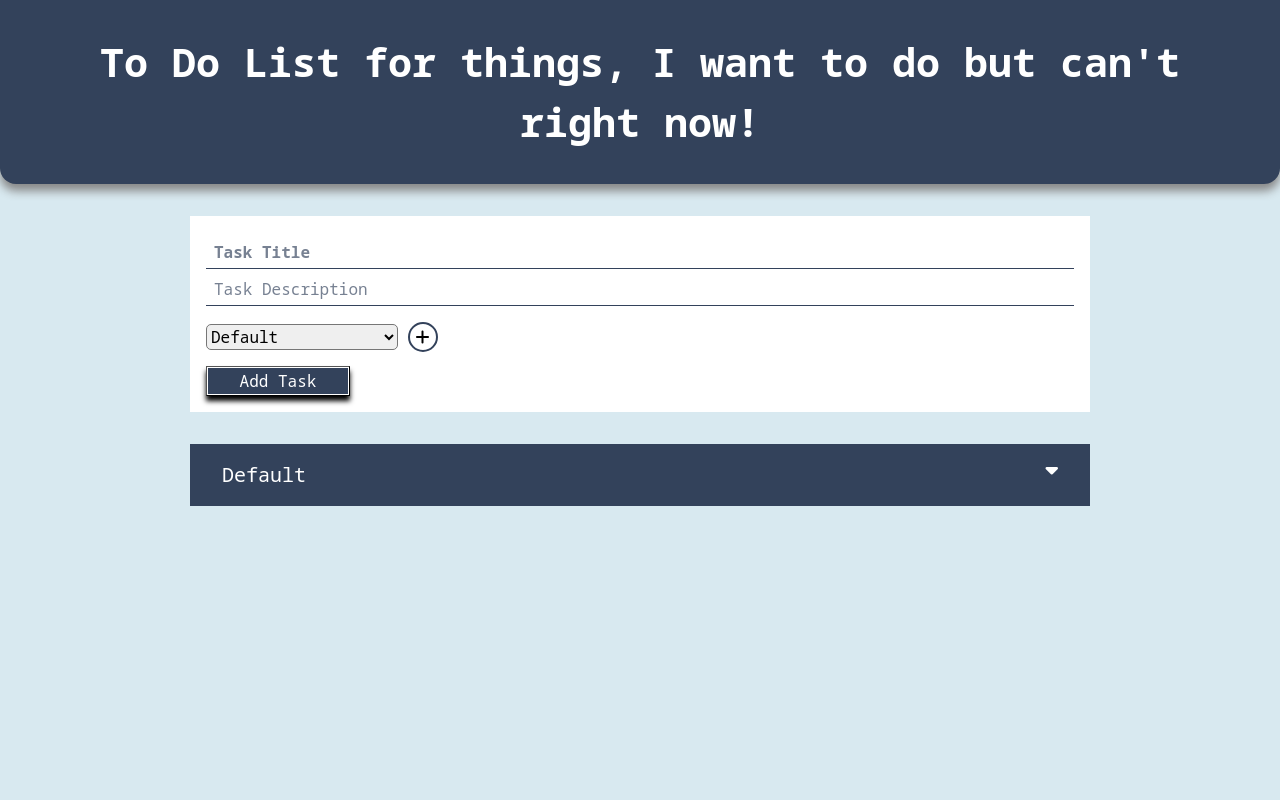
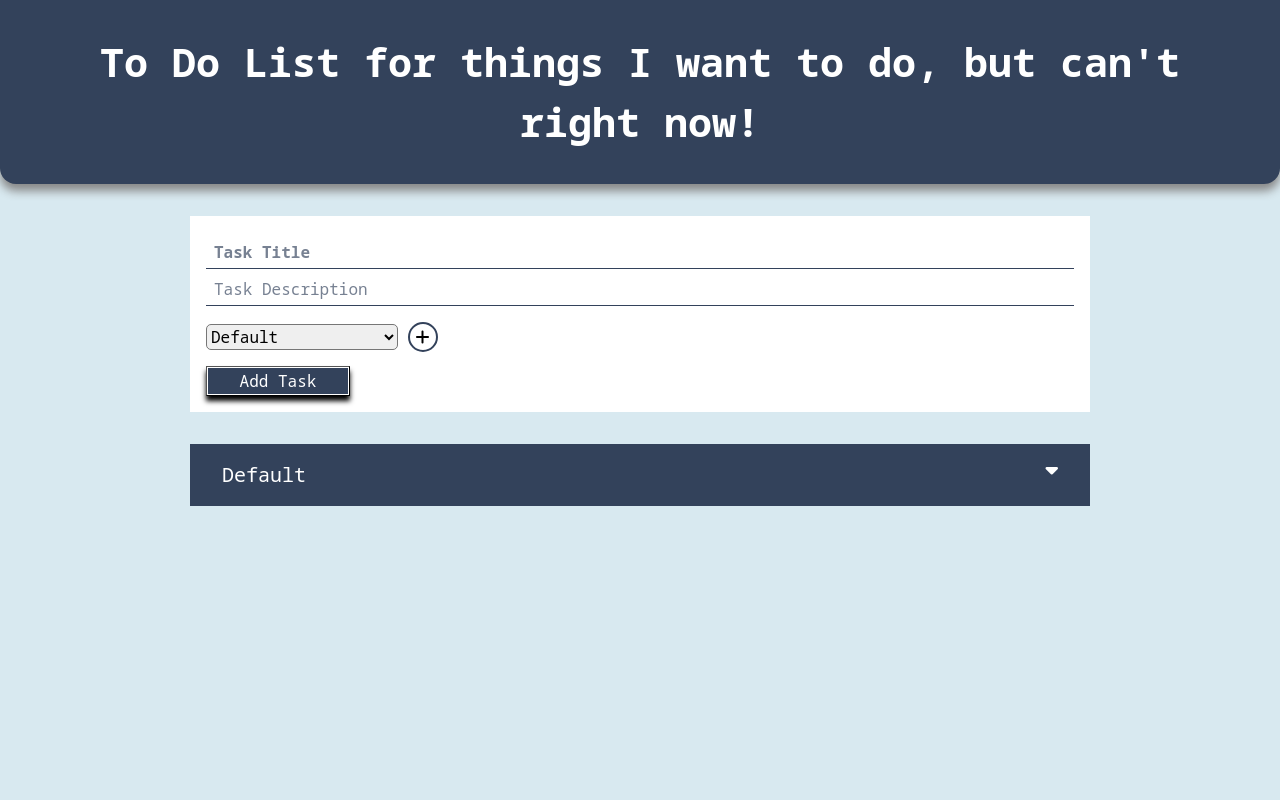
Before and after one commit to bene-volent/to-do-in-future, a website built with Vite: page index.html in a window 1280 px wide. Built offline with nearby package versions, Linux system fonts and the light colour scheme.

Commit message:
Update index.html

```diff
--- a/index.html
+++ b/index.html
@@ -19,7 +19,7 @@
 
 <body>
   <header class="title">
-    <h1>To Do List for things, I want to do but can't right now!</h1>
+    <h1>To Do List for things I want to do, but can't right now!</h1>
   </header>
   <main>
     <section>
```
